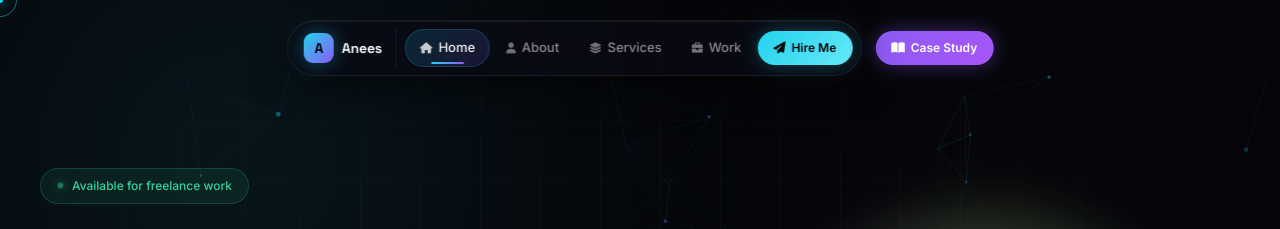
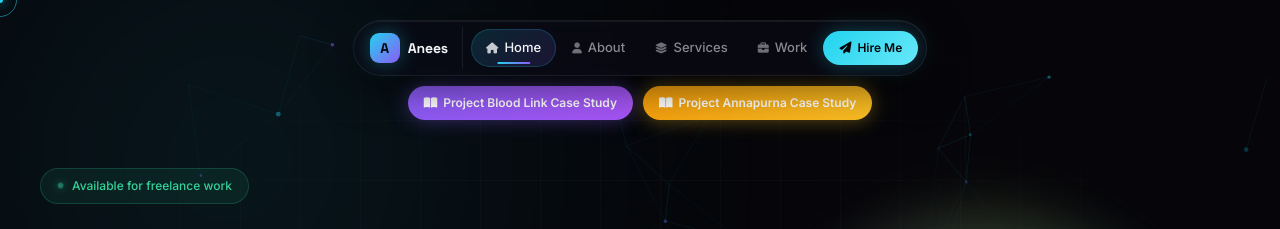
Before and after one commit to Aneeskumarghosh/anees-portfolio, a plain HTML site: page index.html in a window 1280 px wide. Shown: the top 229 px of the page. Drawn offline with nearby package versions, Linux system fonts and the light colour scheme; animation ran at ten frames a second.

Commit message:
Updated HTML PORT

```diff
--- a/index.html
+++ b/index.html
@@ -97,9 +97,15 @@
         }
         #particles-js { position: fixed; top: 0; left: 0; width: 100%; height: 100%; z-index: 0; }
 
+        /* --- NAV WRAPPER --- */
+        .nav-wrapper {
+            position: fixed; top: 20px; left: 50%; transform: translateX(-50%);
+            z-index: 100; display: flex; align-items: center; gap: 10px;
+            max-width: calc(100vw - 24px); flex-wrap: wrap;
+            justify-content: center;
+        }
         .nav-shell {
-            position: fixed; top: 20px; left: 50%; transform: translateX(-50%);
-            z-index: 100; display: flex; align-items: center; gap: 8px;
+            display: flex; align-items: center; gap: 8px;
             padding: 6px 8px; border-radius: 60px;
             background: rgba(11, 11, 20, 0.72);
             backdrop-filter: blur(24px) saturate(1.4);
@@ -153,7 +159,7 @@
         }
         .btn-cta:hover { transform: translateY(-1px) scale(1.03); box-shadow: 0 0 32px rgba(34, 211, 238, 0.5); }
 
-        /* --- Case Study button: fully separate, right side --- */
+        /* --- Case Study buttons (two) --- */
         .btn-case-nav {
             display: inline-flex; align-items: center; gap: 6px;
             padding: 8px 16px; border-radius: 40px;
@@ -162,19 +168,13 @@
             border: none; text-decoration: none; white-space: nowrap;
             transition: all .3s var(--ease);
             box-shadow: 0 0 20px rgba(139, 92, 246, 0.4);
-            margin-left: 4px; /* small gap from nav-shell */
         }
         .btn-case-nav:hover { transform: translateY(-1px) scale(1.03); box-shadow: 0 0 32px rgba(139, 92, 246, 0.6); }
-
-        /* Fixed top bar wrapper for nav + separate button */
-        .nav-wrapper {
-            position: fixed; top: 20px; left: 50%; transform: translateX(-50%);
-            z-index: 100; display: flex; align-items: center; gap: 10px;
-            max-width: calc(100vw - 24px);
-        }
-        .nav-wrapper .nav-shell {
-            position: static; transform: none; left: auto; top: auto;
-        }
+        .btn-case-nav.secondary {
+            background: linear-gradient(135deg, #f59e0b, #fbbf24);
+            box-shadow: 0 0 20px rgba(251, 191, 36, 0.4);
+        }
+        .btn-case-nav.secondary:hover { box-shadow: 0 0 32px rgba(251, 191, 36, 0.6); }
 
         @media (max-width: 900px) {
             .nav-wrapper { top: 12px; gap: 6px; }
@@ -675,7 +675,7 @@
         <a href="https://wa.me/918906454507?text=Hey%20Anees%2C%20I%20found%20your%20portfolio%20and%20I'd%20like%20to%20connect%20about%20a%20project!" target="_blank" class="wa" aria-label="WhatsApp"><i class="fab fa-whatsapp"></i></a>
     </div>
 
-    <!-- NAV WRAPPER: nav shell + separate case study button on the right -->
+    <!-- NAV WRAPPER: nav shell + TWO separate case study buttons on the right -->
     <div class="nav-wrapper">
         <nav class="nav-shell">
             <div class="nav-brand">
@@ -690,9 +690,12 @@
                 <a href="#contact" class="btn-cta"><i class="fas fa-paper-plane"></i>Hire Me</a>
             </div>
         </nav>
-        <!-- Case Study button: fully separate, right side -->
+        <!-- Case Study buttons: two separate buttons -->
         <a href="assets/case-study.html" class="btn-case-nav" target="_blank">
-            <i class="fas fa-book-open"></i><span>Case Study</span>
+            <i class="fas fa-book-open"></i><span>Project Blood Link Case Study</span>
+        </a>
+        <a href="assets/case-study-2.html" class="btn-case-nav secondary" target="_blank">
+            <i class="fas fa-book-open"></i><span>Project Annapurna Case Study</span>
         </a>
     </div>
 
@@ -1143,7 +1146,7 @@
                         <p>Car Engine Fluids — Performance you can trust. Premium fluids engineered for peak engine health.</p>
                         <div class="app-tags"><span>Automotive</span><span>Engine</span><span>Fluids</span></div>
                         <div class="web-actions">
-                            <a href="https://voivo.netlify.app/" class="web-link">View Project<i class="fas fa-arrow-right"></i></a>
+                            <a href="#" class="web-link">View Project [Launching Soon...] <i class="fas fa-arrow-right"></i></a>
                         </div>
                     </div>
                 </article>
```
